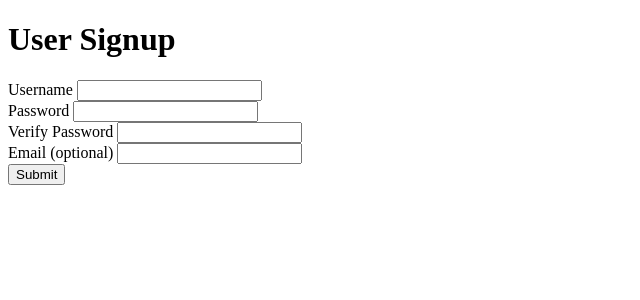
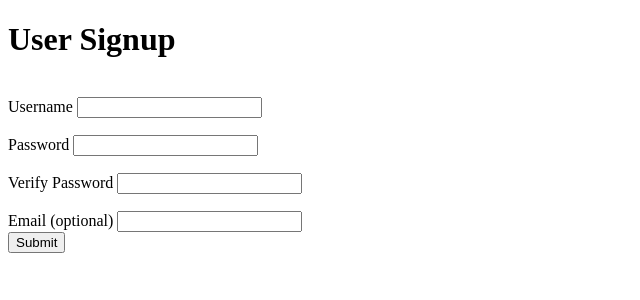
Before and after one commit to anglingaddict/user-signup, a Flask app: page / in a window 1280 px wide. Shown: the top 300 px of the page, without its empty margins (0-640 px from the left). Run offline with Flask 2, Linux system fonts and the light colour scheme.

Commit message:
FINISHED user signup

```diff
--- a/main.py
+++ b/main.py
@@ -13,6 +13,7 @@ def empty_field(fields):
         return False
 
 def validate_field(fields):
+
     if " " not in fields:
         if len(fields) >3 and len(fields)<20:
             return True
@@ -26,6 +27,8 @@ def match(p_one, p_two):
         return False
 
 def vmail(mail_field):
+    if len(mail_field)==0:
+        return True
     if "@" and "." not in mail_field:
         return False
     elif " " in mail_field:
@@ -51,8 +54,9 @@ def signup():
     usrname_error=''
     passwrd_error=''
     vpasswrd_error=''
+    email_error=''
     error_count = 0
-
+    print (request.form)
     if not empty_field(usrname):
         usrname_error="Enter a valid username."
         error_count=error_count+1
@@ -80,7 +84,8 @@ def signup():
     if not vmail(email):
         email_error="Please enter a valid email."
         error_count=error_count+1
-
+    print("error count:"+ str(error_count))
+    print(usrname_error)
     if error_count > 0:
         return render_template('User_Signup.html', usrname=usrname, passwrd='', vpasswrd='', email=email,
                                 usrname_error=usrname_error, passwrd_error=passwrd_error, vpasswrd_error=vpasswrd_error,
--- a/templates/User_Signup.html
+++ b/templates/User_Signup.html
@@ -2,7 +2,7 @@
 <html>
 <head>
   <style>
-    .error{color:red;}
+    .error{color:red; display:inline-block;}
   </style>
 </head>
 <body>
@@ -13,20 +13,27 @@
     <form action="/signup" method="post">
     <label>Username
         <input name="usrname" type="text" value='{{usrname}}'/>
-    <class="error";'{{usrname_error}}' /label>
+    </label>
+    <p class="error">{{usrname_error}}</p>
 
     <br>
     <label>Password
         <input name="passwrd" type="password" value='{{passwrd}}'/>
-    <class="error"; '{{passwrd_error}}'/label>
+    <class="error"; '{{passwrd_error}}'</label>
+    <p class="error">{{passwrd_error}}</p>
+
     <br>
     <label>Verify Password
         <input name="vpasswrd" type="password" value='{{vpasswrd}}'/>
-    <class="error"; '{{vpasswrd_error}}'/label>
+    </label>
+    <p class="error">{{vpasswrd_error}}</p>
+
     <br>
     <label>Email (optional)
         <input name="email" type="text" value='{{email}}'/>
-    <class="error"; '{{email_error}}'/label>
+    </label>
+    <p class="error">{{email_error}}</p>
+
     <br>
     <input type="submit"/>
     </form>
```
